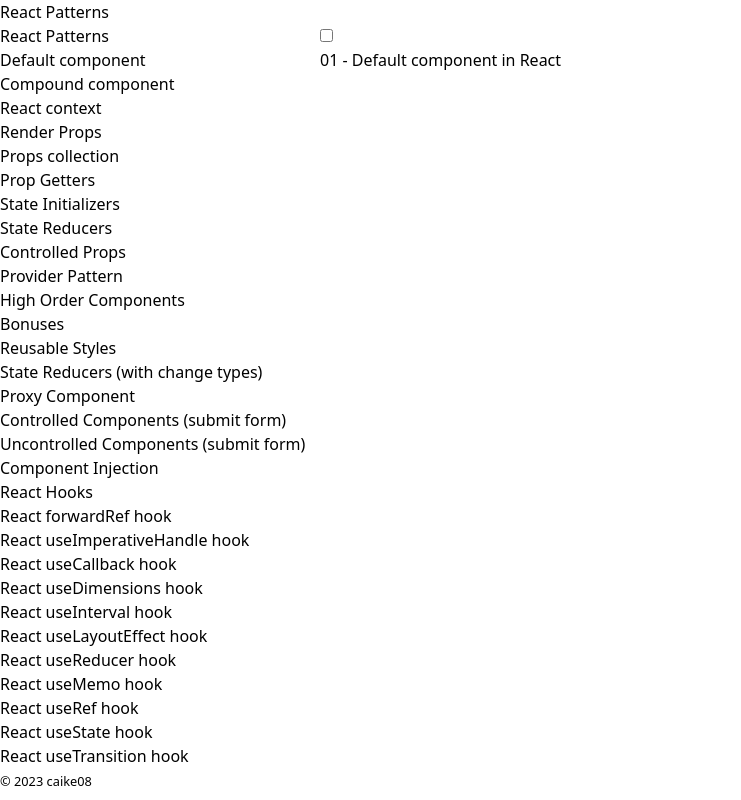
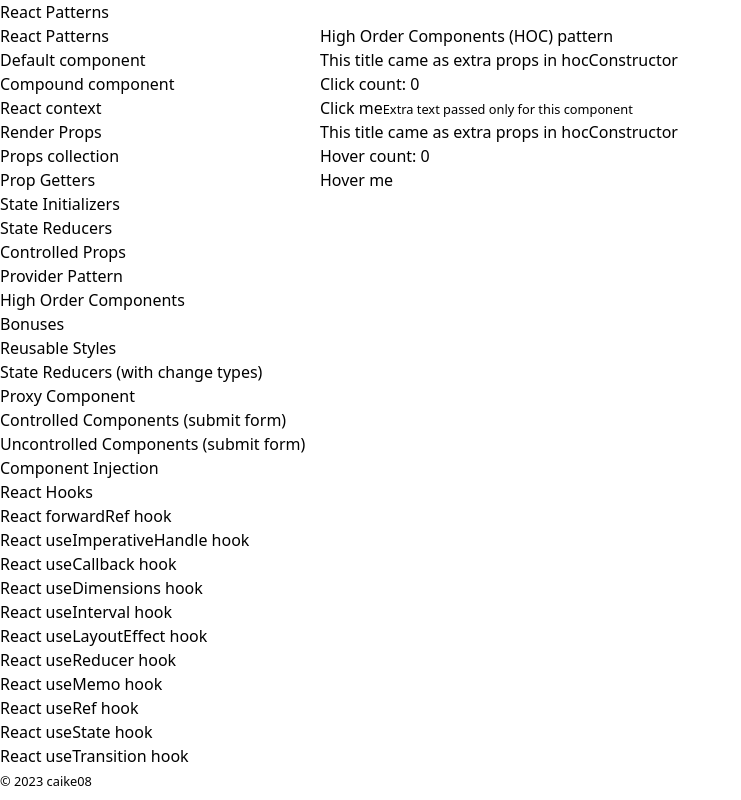
Before and after one commit to caike08/react-patterns, a React (Vite) app: page /11-hoc in a window 1280 px wide. Before the commit this address led to /1-default-component. Shown: the whole page, without its empty margins (0-741 px from the left). Built offline with nearby package versions, Linux system fonts and the light colour scheme.

Commit message:
created HOC pattern page

```diff
--- a/src/App.tsx
+++ b/src/App.tsx
@@ -20,6 +20,7 @@
 import StateReducer from './pages/StateReducer/StateReducerPage'
 import ControlledProps from './pages/ControlledProps/ControlledPropsPage'
 import ProviderPage from './pages/Provider/ProviderPage'
+import HighOrderComponentPage from './pages/HighOrderComponent/HighOrderComponentPage'
 
 
 const router = createBrowserRouter(
@@ -35,6 +36,7 @@
       <Route path='/8-state-reducers' element={<StateReducer />} />
       <Route path='/9-controlled-props' element={<ControlledProps />} />
       <Route path='/10-provider-pattern' element={<ProviderPage />} />
+      <Route path='/11-hoc' element={<HighOrderComponentPage />} />
       <Route path='*' element={<NotFound />} />
     </Route>
   )
--- /dev/null
+++ b/src/pages/HighOrderComponent/HighOrderComponentPage.tsx
@@ -0,0 +1,97 @@
+/* eslint-disable @typescript-eslint/no-explicit-any */
+// High Order Components (HOC) pattern
+// Reference: https://blog.logrocket.com/understanding-react-higher-order-components/
+
+import { useState } from 'react'
+
+// Click button should increase local count state
+function ClickIncrease (props: any) {
+  const [ count, setCount ] = useState(0)
+
+  return (
+    <div className='flex gap-4 items-center justify-center flex-col bg-gray-100 rounded-md p-4 shadow mb-4'>
+      {props.title && <h5 className='text-lg font-bold text-center text-gray-700'>{props.title}</h5>}
+
+      <p className='text-md font-bold text-center text-gray-700'>
+        Click count: {count}
+      </p>
+
+      <button
+        className='bg-green-400 rounded hover:bg-green-500 px-4 py-2'
+        onClick={() => setCount(count + 1)}
+      >
+        Click me
+      </button>
+
+      {props.extraText && <small className='text-xs font-medium mt-4'>{props.extraText}</small>}
+    </div>
+  )
+}
+
+// Hover button should increase local count state
+function HoverIncrease (props: any) {
+  const [ count, setCount ] = useState(0)
+
+  return (
+    <div className='flex gap-4 items-center justify-center flex-col bg-gray-100 rounded-md p-4 shadow mb-4'>
+      {props.title && <h5 className='text-lg font-bold text-center text-gray-700'>{props.title}</h5>}
+
+      <p className='text-md font-bold text-center text-gray-700'>
+        Hover count: {count}
+      </p>
+
+      <button
+        className='bg-green-400 rounded hover:bg-green-500 px-4 py-2'
+        onMouseOver={() => setCount(count + 1)}
+      >
+        Hover me
+      </button>
+
+      {props.extraText && <small className='text-xs font-medium mt-4'>{props.extraText}</small>}
+    </div>
+  )
+}
+
+// If you want to share states between various React components,
+// please use React’s Context API, which allows you to effortlessly share states and Hooks throughout your app.
+const hocConstructor = (OriginalComponent: any, extraText?: string): any => {
+  function NewComponent(props: any) {
+    // common props I want to share with all components
+    const extraProps = {
+      title: 'This title came as extra props in hocConstructor',
+    }
+
+    return (
+      <OriginalComponent
+        {...props}
+        {...extraProps}
+        extraText={extraText}
+      />
+    )
+  }
+
+  NewComponent.displayName = `withCounter(${OriginalComponent.displayName ||
+    OriginalComponent.name})`
+
+  return NewComponent
+}
+
+const HighOrderComponentPage = () => {
+  // this value will be passed only to ClickIncrease component
+  const CLICK_COMPONENT_EXTRA_TEXT = 'Extra text passed only for this component'
+
+  // build the components
+  const ClickComponent = hocConstructor(ClickIncrease, CLICK_COMPONENT_EXTRA_TEXT)
+  const HoverComponent = hocConstructor(HoverIncrease)
+
+  return (
+    <div className='flex gap-4 items-center justify-center flex-col'>
+      <h1 className='text-2xl font-bold mb-4'>High Order Components (HOC) pattern</h1>
+
+      {<ClickComponent />}
+      {<HoverComponent />}
+    </div>
+  )
+}
+
+export default HighOrderComponentPage
```
